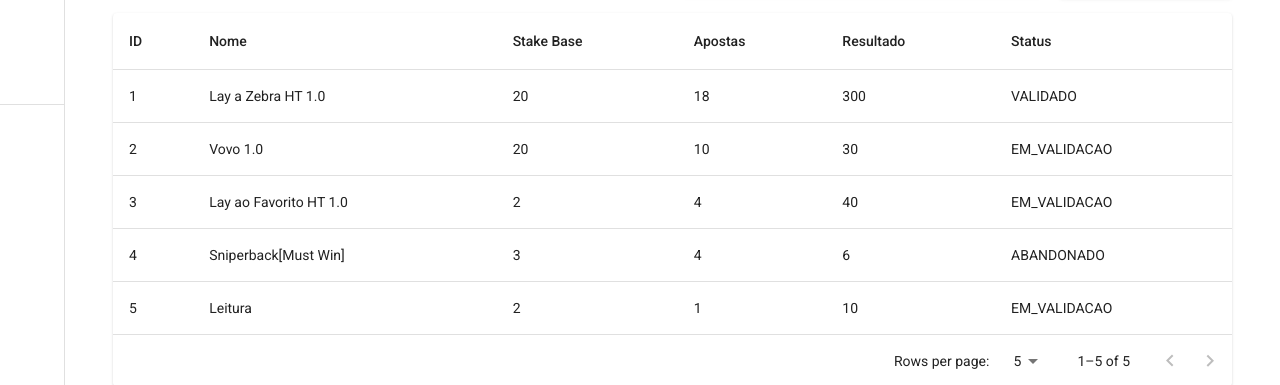
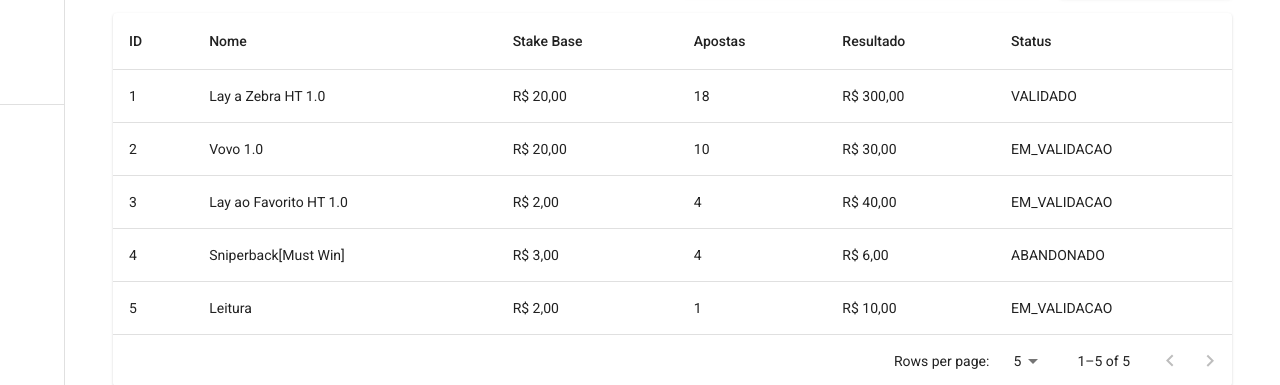
Before and after one commit to JacksonLRD/betting-tool-web, a Next.js app: page /methods in a window 1280 px wide. Shown: the part 313-698 px from the top of the page. Built offline with nearby package versions, Linux system fonts and the light colour scheme; some icons are missing; what @mui/material-nextjs would draw is missing.

Commit message:
feat: adds money formater on dataTable

```diff
--- a/app/methods/page.tsx
+++ b/app/methods/page.tsx
@@ -11,7 +11,7 @@ import AddIcon from '@mui/icons-material/Add'
 import { useEffect, useState } from 'react'
 import DataTable from '@/components/DataTable'
 
-const CARDS = [
+const cards = [
   {
     title: 'Quantidade',
     value: 6
@@ -75,13 +75,18 @@ const headCells = [
   }
 ]
 
-const lineCells = [
-  'id',
-  'name',
-  'stakeBase',
-  'settledBets',
-  'accumulatedResult',
-  'status'
+interface LineCell {
+  label: string
+  type: 'money' | 'date' | 'others'
+}
+
+const lineCells: LineCell[] = [
+  { label: 'id', type: 'others' },
+  { label: 'name', type: 'others' },
+  { label: 'stakeBase', type: 'money' },
+  { label: 'settledBets', type: 'others' },
+  { label: 'accumulatedResult', type: 'money' },
+  { label: 'status', type: 'others' }
 ]
 
 const rows = [
@@ -155,7 +160,7 @@ export default function MethodsPage() {
           <Grid size={12}>
             <Typography variant="h4">Métodos</Typography>
           </Grid>
-          {CARDS.map((item) => {
+          {cards.map((item) => {
             return (
               <Grid key={`grid-${item.title}`} size={{ md: 3, sm: 6, xs: 12 }}>
                 <BasicCard
--- a/components/DataTable.tsx
+++ b/components/DataTable.tsx
@@ -19,9 +19,14 @@ interface HeadCell {
   sortable: boolean
 }
 
+interface LineCell {
+  label: string
+  type: 'money' | 'date' | 'others'
+}
+
 interface DataTableProps {
   headCells: HeadCell[]
-  lineCells: string[]
+  lineCells: LineCell[]
   rows: any[]
 }
 
@@ -43,6 +48,13 @@ export default function DataTable({
     setRowsPerPage(parseInt(event.target.value, 10))
     setPage(0)
   }
+
+  const formatMoney = (amount: number) =>
+    amount.toLocaleString('pt-BR', {
+      style: 'currency',
+      currency: 'BRL',
+      minimumFractionDigits: 2
+    })
 
   // Avoid a layout jump when reaching the last page with empty rows.
   const emptyRows =
@@ -77,11 +89,13 @@ export default function DataTable({
                     {lineCells.map((lineCell) => (
                       <TableCell
                         component="th"
-                        key={lineCell}
+                        key={lineCell.label}
                         scope="row"
                         padding="normal"
                       >
-                        {row[lineCell]}
+                        {lineCell.type === 'money'
+                          ? formatMoney(row[lineCell.label])
+                          : row[lineCell.label]}
                       </TableCell>
                     ))}
                   </TableRow>
```
